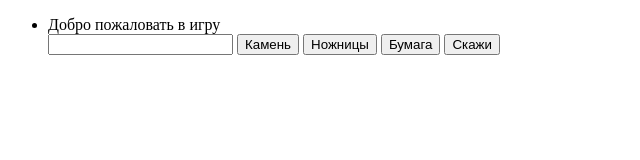
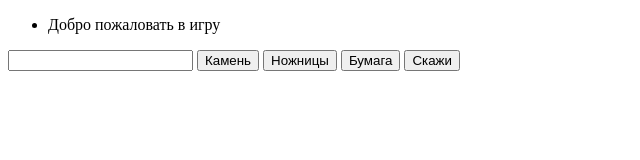
Before and after one commit to nikboxinbox/game-rock-paper-scissors, a website: page client/index.html in a window 1280 px wide. Shown: the whole page, without its empty margins (0-640 px from the left). Drawn offline with Linux system fonts and the light colour scheme.

Commit message:
+ writeEvent()

```diff
--- a/client/index.html
+++ b/client/index.html
@@ -8,8 +8,7 @@
   </head>
   <body>
     <div class="rps-wrapper">
-      <ul id="events">
-        <li>Добро пожаловать в игру</li>
+      <ul id="events"></ul>
       <div class="button-wrapper">
         <input type="text" id="chat" />
         <button id="rock">Камень</button>
@@ -17,7 +16,6 @@
         <button id="paper">Бумага</button>
         <button id="sae">Скажи</button>
       </div>
-      </ul>
     </div>
     <script src="src/client.js"></script>
   </body>
--- a/client/src/client.js
+++ b/client/src/client.js
@@ -0,0 +1,12 @@
+const writeEvent = (text) => {
+    // <ul> element
+    const listEl = document.querySelector("#events");
+
+    // <li> element
+    const itemEl = document.createElement("li");
+    itemEl.innerHTML = text;
+
+    listEl.appendChild(itemEl);
+};
+
+writeEvent("Добро пожаловать в игру");
```
Lines whose indentation alone changed are shown as unchanged.
